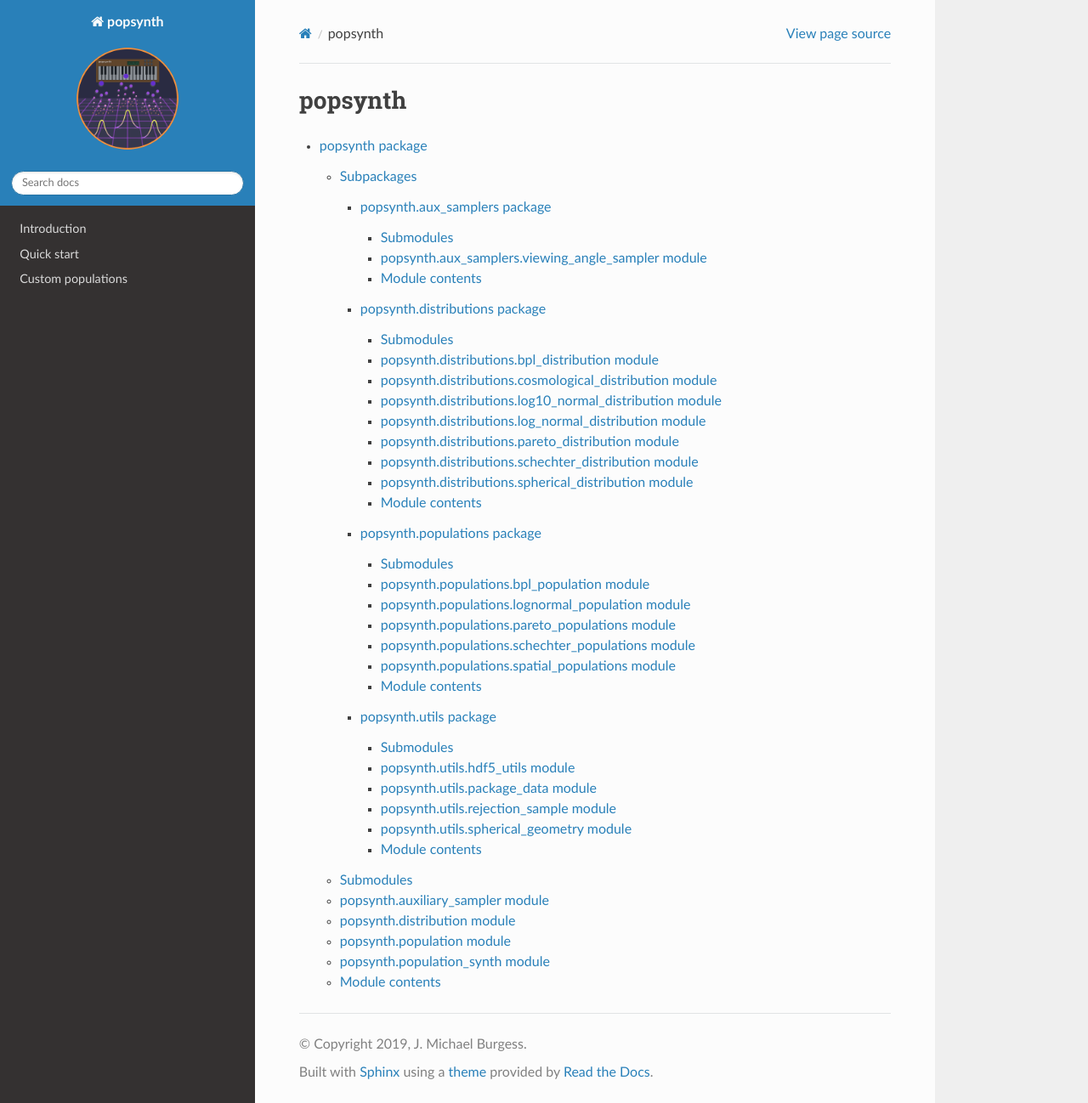
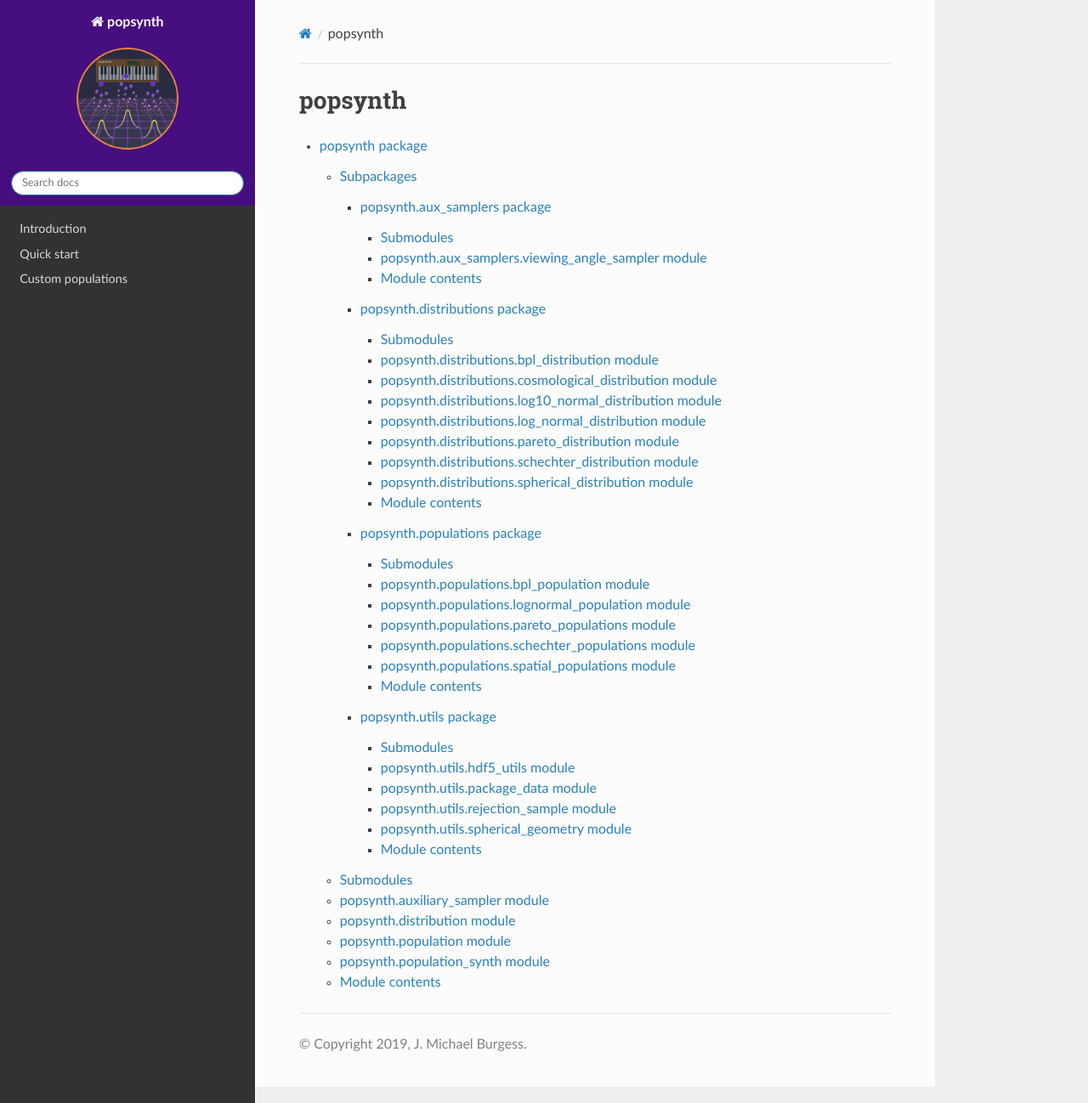
Before and after one commit to grburgess/popsynth, a Sphinx documentation site: the page built from docs/source/modules.rst, in a window 1280 px wide and 1298 px high. Shown: the whole window at 85% size. Built offline with Sphinx 7.4.7 and the Read the Docs theme 2.0.0, drawn with Linux system fonts in a browser that asks for light colours; pages that are not in the unit, such as notebooks, are missing from menus.

Commit message:
fixing docs

```diff
--- a/docs/conf.py
+++ b/docs/conf.py
@@ -62,17 +62,51 @@ exclude_patterns = ['_build', 'Thumbs.db', '.DS_Store', '**.ipynb_checkpoints']
 # a list of builtin themes.
 #
 html_theme = 'sphinx_rtd_theme'
-# html_theme = 'p-green'
-# import os
-# from PSphinxTheme import utils
-
-# p, html_theme, needs_sphinx = utils.set_psphinxtheme(html_theme)
-# html_theme_path = p
-
-# Add any paths that contain custom static files (such as style sheets) here,
 # relative to this directory. They are copied after the builtin static files,
 # so a file named "default.css" will overwrite the builtin "default.css".
 html_static_path = ['_static']
+
+
+
+html_show_sourcelink = False
+html_favicon = "media/favicon.ico"
+
+html_show_sphinx = False
+
+
+# If true, `todo` and `todoList` produce output, else they produce nothing.
+todo_include_todos = False
+
+autosectionlabel_prefix_document = True
+
+# avoid time-out when running the doc
+nbsphinx_timeout = 30 * 60
+
+nbsphinx_execute_arguments = [
+    "--InlineBackend.figure_formats={'svg', 'pdf'}",
+    "--InlineBackend.rc={'figure.dpi': 96}",
+]
+
+# autodoc_member_order = 'bysource'
+
+# autoclass_content = 'both'
+
+
+# edit_on_github_project = 'JohannesBuchner/UltraNest'
+# edit_on_github_branch = 'master'
+# #edit_on_github_url
+# edit_on_github_src = 'docs/'  # optional. default: ''
+
+
+
+html_theme_options = {
+ #   'canonical_url': 'https://johannesbuchner.github.io/UltraNest/',
+    'style_external_links': True,
+    # 'vcs_pageview_mode': 'edit',
+    'style_nav_header_background': '#470E80',
+    #'only_logo': False,
+}
+
 
 
 # Output file base name for HTML help builder.
```
Also changed, not shown: docs/media/favicon.ico (added).
